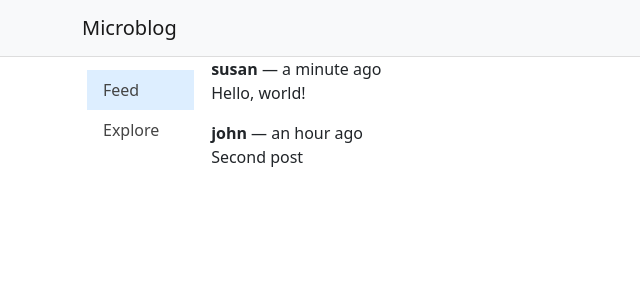
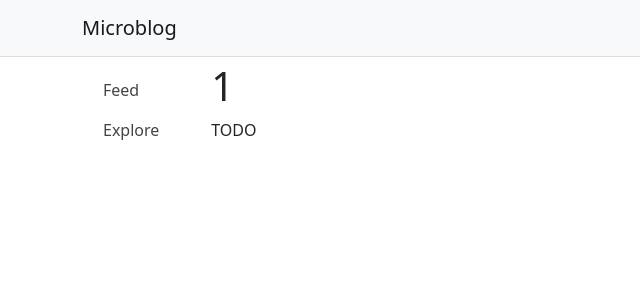
Before and after one commit to shalgrim/react-microblog, a React (Create React App) app: page /user/1 in a window 1280 px wide. Before the commit this address led to /. Shown: the top 300 px of the page, without its empty margins (0-640 px from the left). Built offline with nearby package versions, Linux system fonts and the light colour scheme.

Commit message:
add user page; end ch 4

```diff
--- a/src/App.js
+++ b/src/App.js
@@ -4,6 +4,7 @@ import Header from './components/Header';
 import FeedPage from "./pages/FeedPage";
 import ExplorePage from "./pages/ExplorePage";
 import LoginPage from "./pages/LoginPage";
+import UserPage from "./pages/UserPage";
 
 export default function App() {
   return (
@@ -13,6 +14,7 @@ export default function App() {
           <Routes>
             <Route path="/" element={<FeedPage/>}/>
             <Route path="/explore" element={<ExplorePage/>}/>
+            <Route path="/user/:username" element={<UserPage/>}/>
             <Route path="/login" element={<LoginPage/>}/>
             <Route path="*" element={<Navigate to="/"/>}/>
           </Routes>
--- /dev/null
+++ b/src/pages/UserPage.js
@@ -0,0 +1,13 @@
+import { useParams } from "react-router-dom";
+import Body from '../components/Body';
+
+export default function UserPage() {
+  const { username } = useParams();
+
+  return (
+      <Body sidebar>
+        <h1>{username}</h1>
+        <p>TODO</p>
+      </Body>
+  );
+}
```
